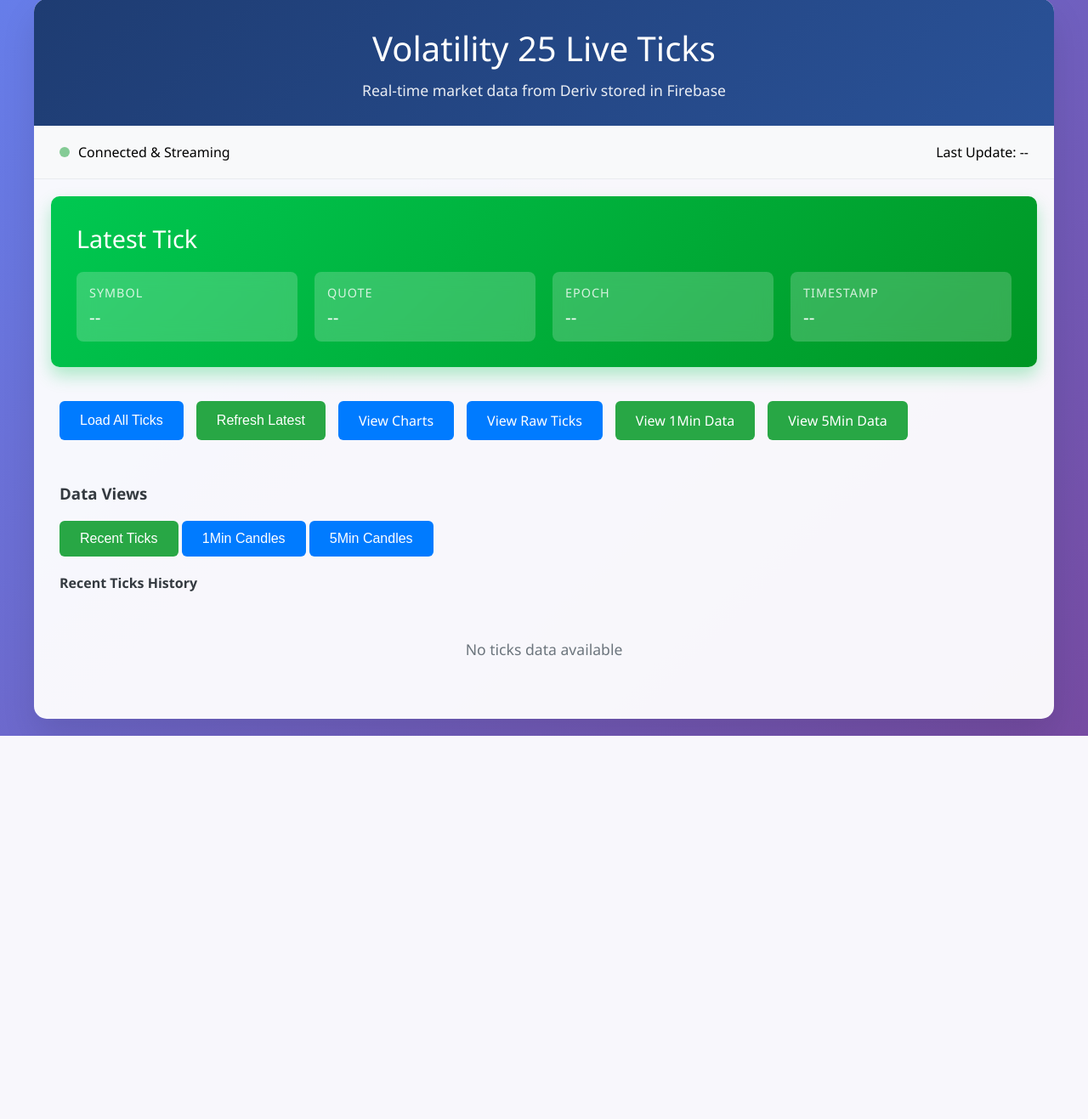
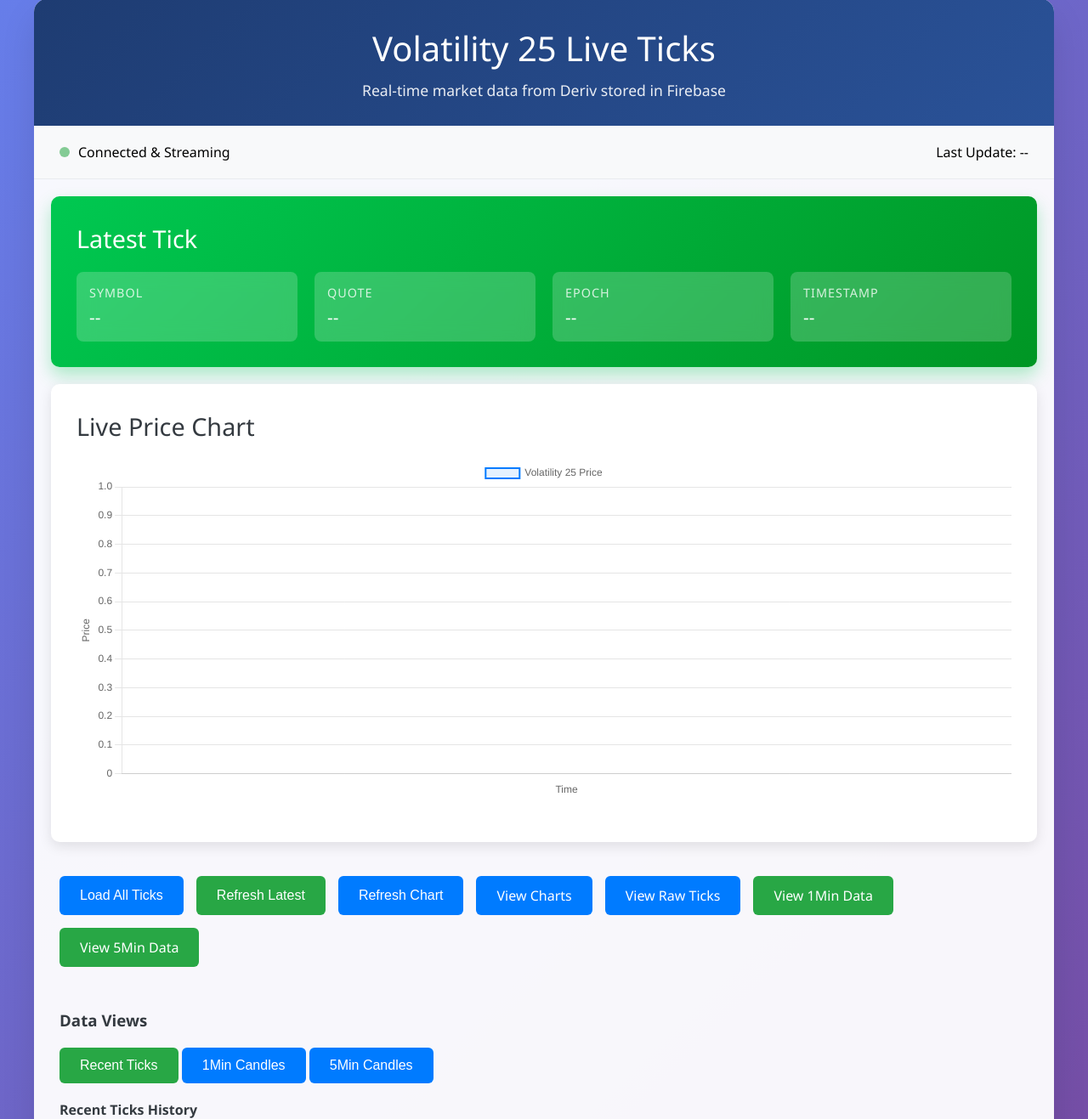
Before and after one commit to KhautaSeabata/TheCompanyV2, a Flask app: page / in a window 1280 px wide. Shown: the part 21-1338 px from the top of the page at 85% size. Before the commit the page ends 887 px from the top, so only its background shows below. Run offline with Flask 3, Linux system fonts and the light colour scheme; data that the repository does not hold is empty.

Commit message:
Update index.html

```diff
--- a/templates/index.html
+++ b/templates/index.html
@@ -4,6 +4,7 @@
     <meta charset="UTF-8">
     <meta name="viewport" content="width=device-width, initial-scale=1.0">
     <title>Volatility 25 Live Ticks</title>
+    <script src="https://cdnjs.cloudflare.com/ajax/libs/Chart.js/3.9.1/chart.min.js"></script>
     <style>
         * {
             margin: 0;
@@ -117,12 +118,33 @@
             display: block;
         }
 
+        .chart-container {
+            padding: 30px;
+            background: white;
+            margin: 20px;
+            border-radius: 10px;
+            box-shadow: 0 5px 15px rgba(0, 0, 0, 0.1);
+        }
+
+        .chart-container h2 {
+            margin-bottom: 20px;
+            color: #343a40;
+            font-size: 1.8rem;
+            font-weight: 300;
+        }
+
+        .chart-wrapper {
+            position: relative;
+            height: 400px;
+            margin-bottom: 20px;
+        }
+
         .controls {
             padding: 20px 30px;
             display: flex;
             gap: 15px;
             flex-wrap: wrap;
-            justify-content: flex-start; /* Align buttons to the start */
+            justify-content: flex-start;
         }
 
         .btn {
@@ -226,6 +248,10 @@
             .btn {
                 width: 100%;
             }
+
+            .chart-wrapper {
+                height: 300px;
+            }
         }
     </style>
 </head>
@@ -268,9 +294,17 @@
             </div>
         </div>
 
+        <div class="chart-container">
+            <h2>Live Price Chart</h2>
+            <div class="chart-wrapper">
+                <canvas id="priceChart"></canvas>
+            </div>
+        </div>
+
         <div class="controls">
             <button class="btn btn-primary" onclick="loadAllTicks()">Load All Ticks</button>
             <button class="btn btn-success" onclick="refreshLatestTick()">Refresh Latest</button>
+            <button class="btn btn-primary" onclick="refreshChart()">Refresh Chart</button>
             <a href="/charts" class="btn btn-primary">View Charts</a>
             <a href="/api/all-ticks" class="btn btn-primary" target="_blank">View Raw Ticks</a>
             <a href="/api/1min-candles" class="btn btn-success" target="_blank">View 1Min Data</a>
@@ -314,14 +348,130 @@
     </div>
 
     <script>
+        // Chart configuration
+        let priceChart;
+        let chartData = [];
+        const MAX_CHART_POINTS = 100;
+
+        // Initialize chart
+        function initChart() {
+            const ctx = document.getElementById('priceChart').getContext('2d');
+            priceChart = new Chart(ctx, {
+                type: 'line',
+                data: {
+                    labels: [],
+                    datasets: [{
+                        label: 'Volatility 25 Price',
+                        data: [],
+                        borderColor: '#007bff',
+                        backgroundColor: 'rgba(0, 123, 255, 0.1)',
+                        borderWidth: 2,
+                        fill: true,
+                        tension: 0.1,
+                        pointRadius: 2,
+                        pointBackgroundColor: '#007bff',
+                        pointBorderColor: '#ffffff',
+                        pointBorderWidth: 1
+                    }]
+                },
+                options: {
+                    responsive: true,
+                    maintainAspectRatio: false,
+                    plugins: {
+                        legend: {
+                            display: true,
+                            position: 'top'
+                        }
+                    },
+                    scales: {
+                        x: {
+                            display: true,
+                            title: {
+                                display: true,
+                                text: 'Time'
+                            },
+                            ticks: {
+                                maxTicksLimit: 10
+                            }
+                        },
+                        y: {
+                            display: true,
+                            title: {
+                                display: true,
+                                text: 'Price'
+                            },
+                            beginAtZero: false
+                        }
+                    },
+                    animation: {
+                        duration: 0
+                    },
+                    elements: {
+                        point: {
+                            hoverRadius: 5
+                        }
+                    }
+                }
+            });
+        }
+
+        // Update chart with new data
+        function updateChart(ticks) {
+            if (!priceChart) return;
+
+            // Sort ticks by epoch
+            const sortedTicks = ticks.sort((a, b) => a.epoch - b.epoch);
+
+            // Take only the latest points
+            const latestTicks = sortedTicks.slice(-MAX_CHART_POINTS);
+
+            // Prepare data for chart
+            const labels = latestTicks.map(tick => {
+                const date = new Date(tick.epoch * 1000);
+                return date.toLocaleTimeString();
+            });
+
+            const prices = latestTicks.map(tick => parseFloat(tick.quote));
+
+            // Update chart data
+            priceChart.data.labels = labels;
+            priceChart.data.datasets[0].data = prices;
+            priceChart.update();
+        }
+
+        // Load chart data from API
+        async function loadChartData() {
+            try {
+                const response = await fetch('/api/all-ticks');
+                const data = await response.json();
+
+                if (data && Object.keys(data).length > 0) {
+                    const ticks = Object.values(data);
+                    updateChart(ticks);
+                }
+            } catch (error) {
+                console.error('Error loading chart data:', error);
+            }
+        }
+
+        // Refresh chart manually
+        async function refreshChart() {
+            await loadChartData();
+        }
+
         // Auto-refresh latest tick every 2 seconds
         setInterval(refreshLatestTick, 2000);
 
+        // Auto-refresh chart every 5 seconds
+        setInterval(loadChartData, 5000);
+
         // Load all data on page load
         window.onload = function() {
+            initChart();
             refreshLatestTick();
             loadAllTicks();
-            showTab('ticks'); // Show ticks by default
+            loadChartData();
+            showTab('ticks');
         };
 
         function showTab(tabName) {
@@ -334,7 +484,6 @@
             document.getElementById(tabName + 'View').style.display = 'block';
 
             // Update tab buttons
-            // You can enhance this part to highlight the active tab button
             document.getElementById('ticksTab').classList.remove('btn-success');
             document.getElementById('1minTab').classList.remove('btn-success');
             document.getElementById('5minTab').classList.remove('btn-success');
@@ -345,7 +494,6 @@
 
             document.getElementById(tabName + 'Tab').classList.remove('btn-primary');
             document.getElementById(tabName + 'Tab').classList.add('btn-success');
-
 
             // Load data for the selected tab
             if (tabName === 'ticks') {
```
